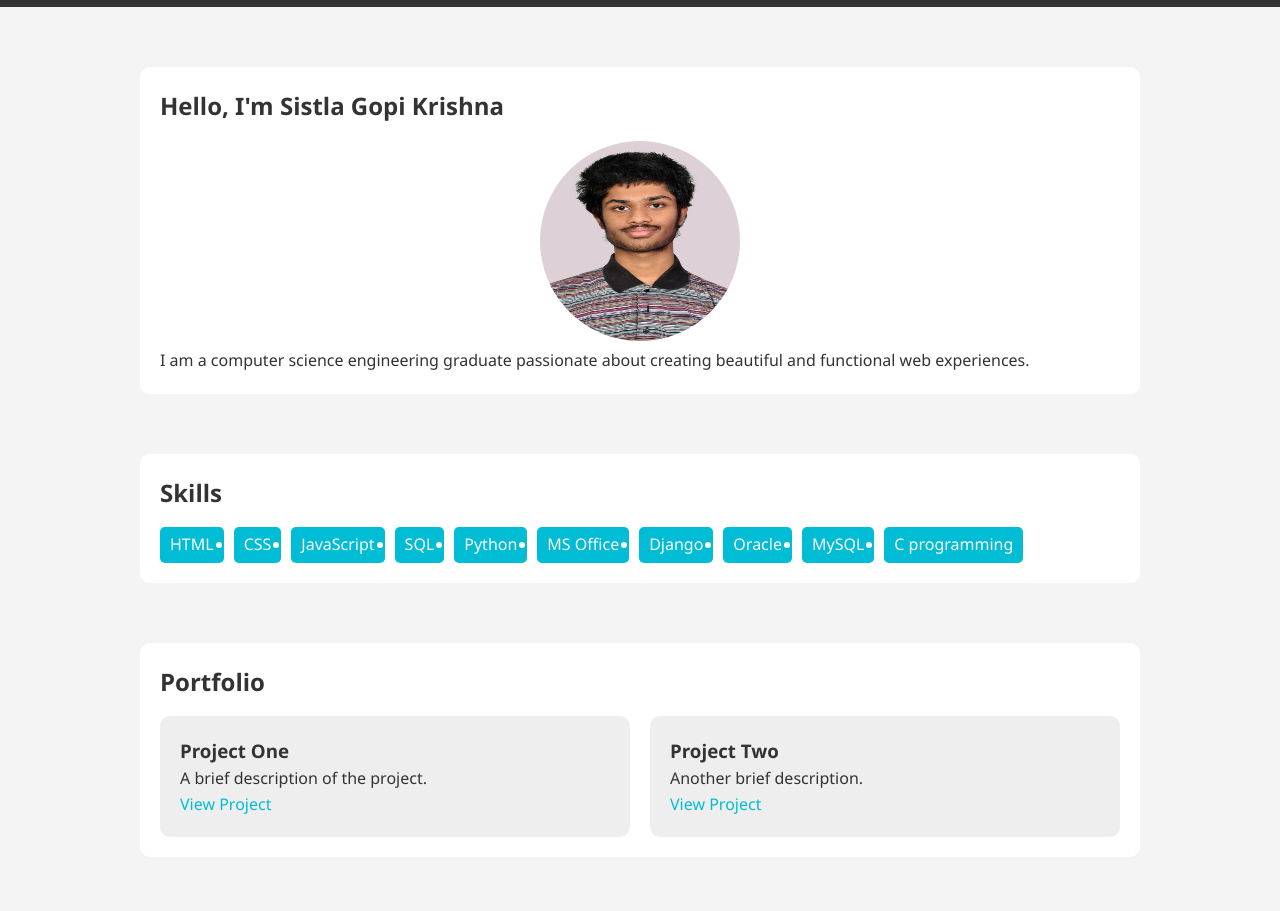
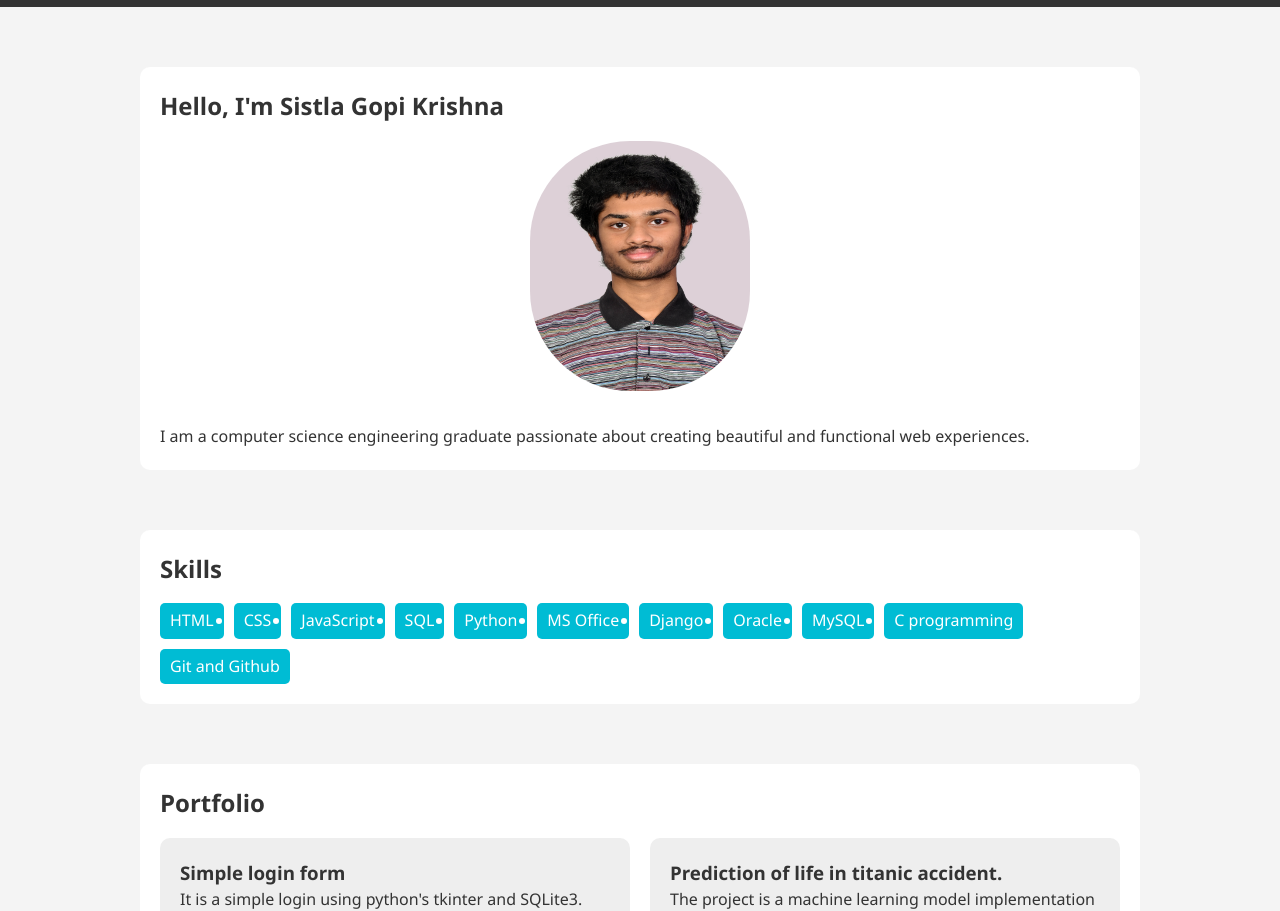
Before and after one commit to Gopi-krish3/portfolio, a plain HTML site: page index.html in a window 1280 px wide. Shown: the part 51-962 px from the top of the page. Drawn offline with Linux system fonts and the light colour scheme.

Commit message:
second commit

```diff
--- a/index.html
+++ b/index.html
@@ -24,7 +24,8 @@
 
   <section id="about" class="section">
     <h1>Hello, I'm Sistla Gopi Krishna</h1>
-    <center><img src="gopi.JPG" alt="#" height="200px" width="200px" style="border-radius: 100px"></center>
+    <center><img src="gopi.JPG" alt="#" height="250px" width="220px" style="border-radius: 100px"></center>
+    <br>
     <p>  I am a computer science engineering graduate passionate about creating beautiful and functional web experiences.</p>
   </section>
 
@@ -32,8 +33,8 @@
     <h2>Skills</h2>
     <ul class="skills-list">
       <li>HTML</li>
-      <li>CSS</li>
-      <li>JavaScript</li>
+      <li>CSS </li>
+      <li>JavaScript </li>
       <li>SQL</li>
       <li>Python</li>
       <li>MS Office</li>
@@ -41,6 +42,7 @@
       <li>Oracle</li>
       <li>MySQL</li>
       <li>C programming</li>
+      <li>Git and Github</li>
     </ul>
   </section>
 
@@ -48,13 +50,13 @@
     <h2>Portfolio</h2>
     <div class="projects">
       <div class="project-card">
-        <h3>Project One</h3>
-        <p>A brief description of the project.</p>
+        <h3>Simple login form</h3>
+        <p>It is a simple login using python's tkinter and SQLite3. Here Sqlite3 is a file database which is simple to create and it can store data in tables and is reliable. whereas, Tkinter is a pyhton's inbuilt GUI framework that provides simple user interfaces.</p>
         <a href="#">View Project</a>
       </div>
       <div class="project-card">
-        <h3>Project Two</h3>
-        <p>Another brief description.</p>
+        <h3>Prediction of life in titanic accident.</h3>
+        <p>The project is a machine learning model implementation that uses titanic dataset of all persons onboard during titanic accident. It involves using ML model trained in backend using django and HTML, CSS, bootstrap in frontend. It provides faster prediction with good accuracy and uses web user interface for simplicity.</p>
         <a href="#">View Project</a>
       </div>
     </div>
```
